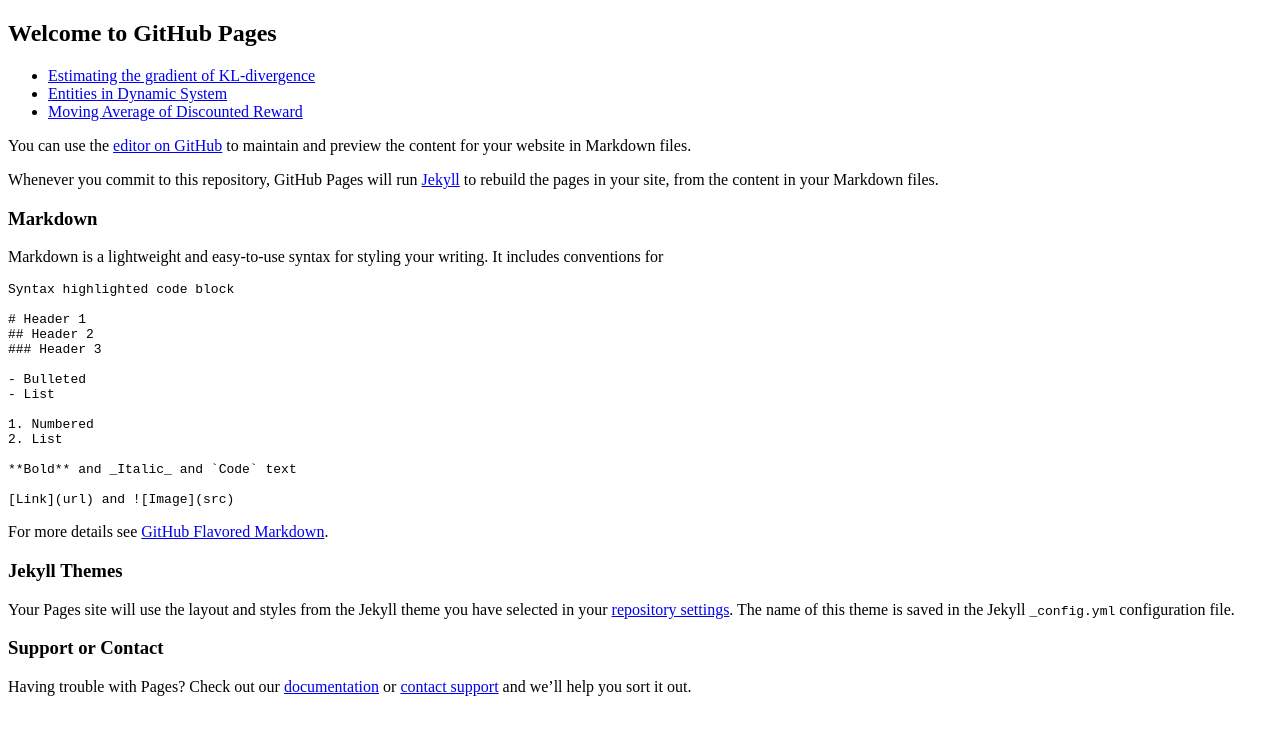
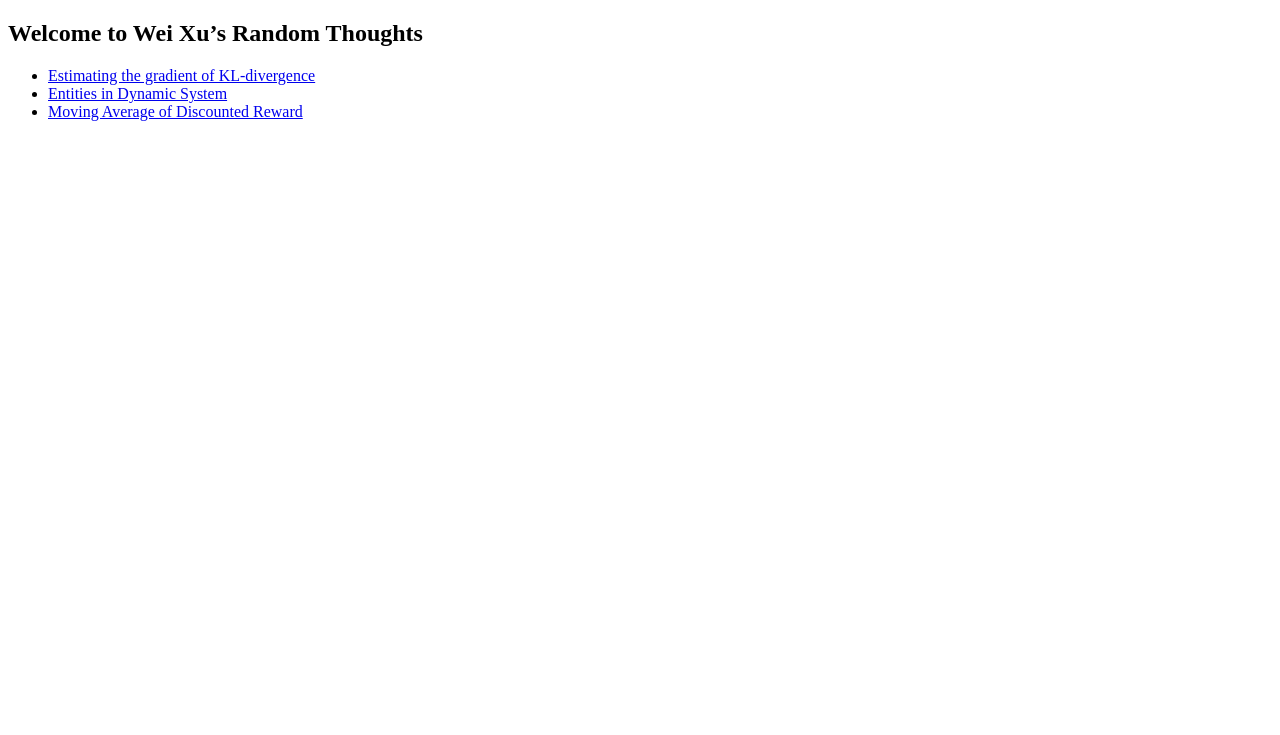
Before and after one commit to emailweixu/emailweixu.github.io, a Jekyll site: the page built from index.md, in a window 1280 px wide. Shown: the top 735 px of the page. Built offline with Jekyll 4.4.1, drawn with Linux system fonts in a browser that asks for light colours; our own code applies the rules of GitHub Pages for plain Markdown files.

Commit message:
Revise welcome message and clean up index.md
Updated the welcome message and removed default content.

````diff
--- a/index.md
+++ b/index.md
@@ -1,4 +1,4 @@
-## Welcome to GitHub Pages
+## Welcome to Wei Xu's Random Thoughts
 
 <ul>
   {% for post in site.posts %}
@@ -7,39 +7,3 @@
     </li>
   {% endfor %}
 </ul>
-
-You can use the [editor on GitHub](https://github.com/emailweixu/emailweixu.github.io/edit/master/index.md) to maintain and preview the content for your website in Markdown files.
-
-Whenever you commit to this repository, GitHub Pages will run [Jekyll](https://jekyllrb.com/) to rebuild the pages in your site, from the content in your Markdown files.
-
-### Markdown
-
-Markdown is a lightweight and easy-to-use syntax for styling your writing. It includes conventions for
-
-```markdown
-Syntax highlighted code block
-
-# Header 1
-## Header 2
-### Header 3
-
-- Bulleted
-- List
-
-1. Numbered
-2. List
-
-**Bold** and _Italic_ and `Code` text
-
-[Link](url) and ![Image](src)
-```
-
-For more details see [GitHub Flavored Markdown](https://guides.github.com/features/mastering-markdown/).
-
-### Jekyll Themes
-
-Your Pages site will use the layout and styles from the Jekyll theme you have selected in your [repository settings](https://github.com/emailweixu/emailweixu.github.io/settings). The name of this theme is saved in the Jekyll `_config.yml` configuration file.
-
-### Support or Contact
-
-Having trouble with Pages? Check out our [documentation](https://help.github.com/categories/github-pages-basics/) or [contact support](https://github.com/contact) and we’ll help you sort it out.
````
